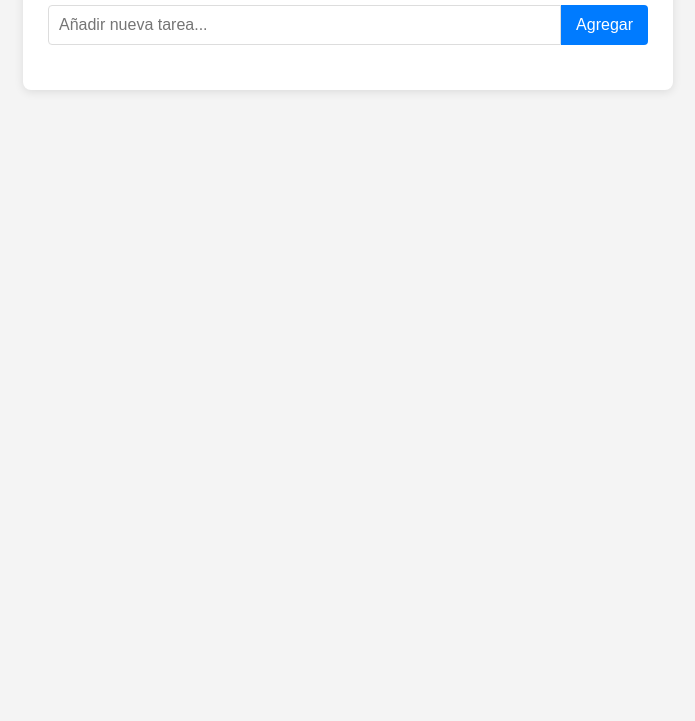
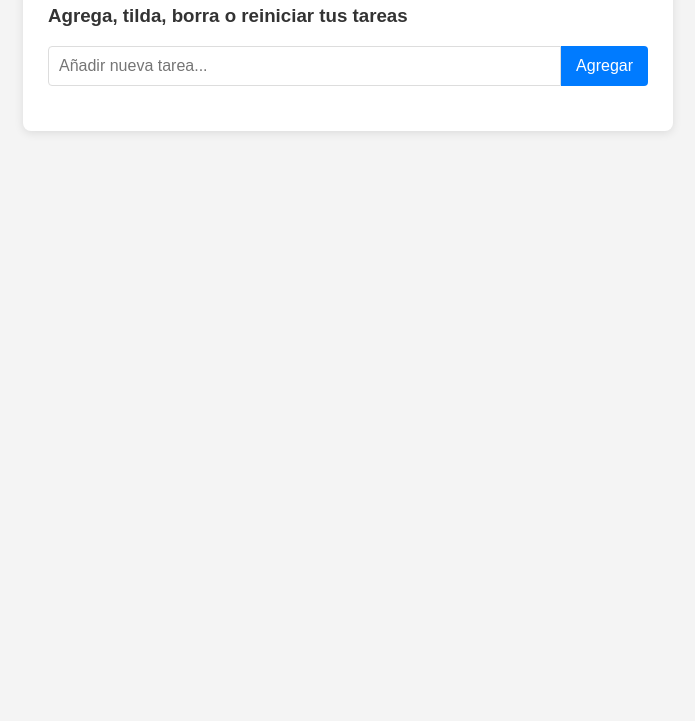
Before and after one commit to smamby/listaTareas, a website: page public/index.html in a window 1280 px wide. Shown: the part 119-840 px from the top of the page, without its empty margins (292-987 px from the left). Drawn offline with Linux system fonts and the light colour scheme; no server answers.

Commit message:
Se agrego subtitulo al frontend

```diff
--- a/public/index.html
+++ b/public/index.html
@@ -9,6 +9,7 @@
 <body>
     <div class="contenedor">
         <h1>📝 Lista de Tareas Pendientes</h1>
+        <h3>Agrega, tilda, borra o reiniciar tus tareas</h3>
         <div class="entrada-tarea">
             <input type="text" id="nueva-tarea-input" placeholder="Añadir nueva tarea...">
             <button id="agregar-tarea-btn">Agregar</button>
```
